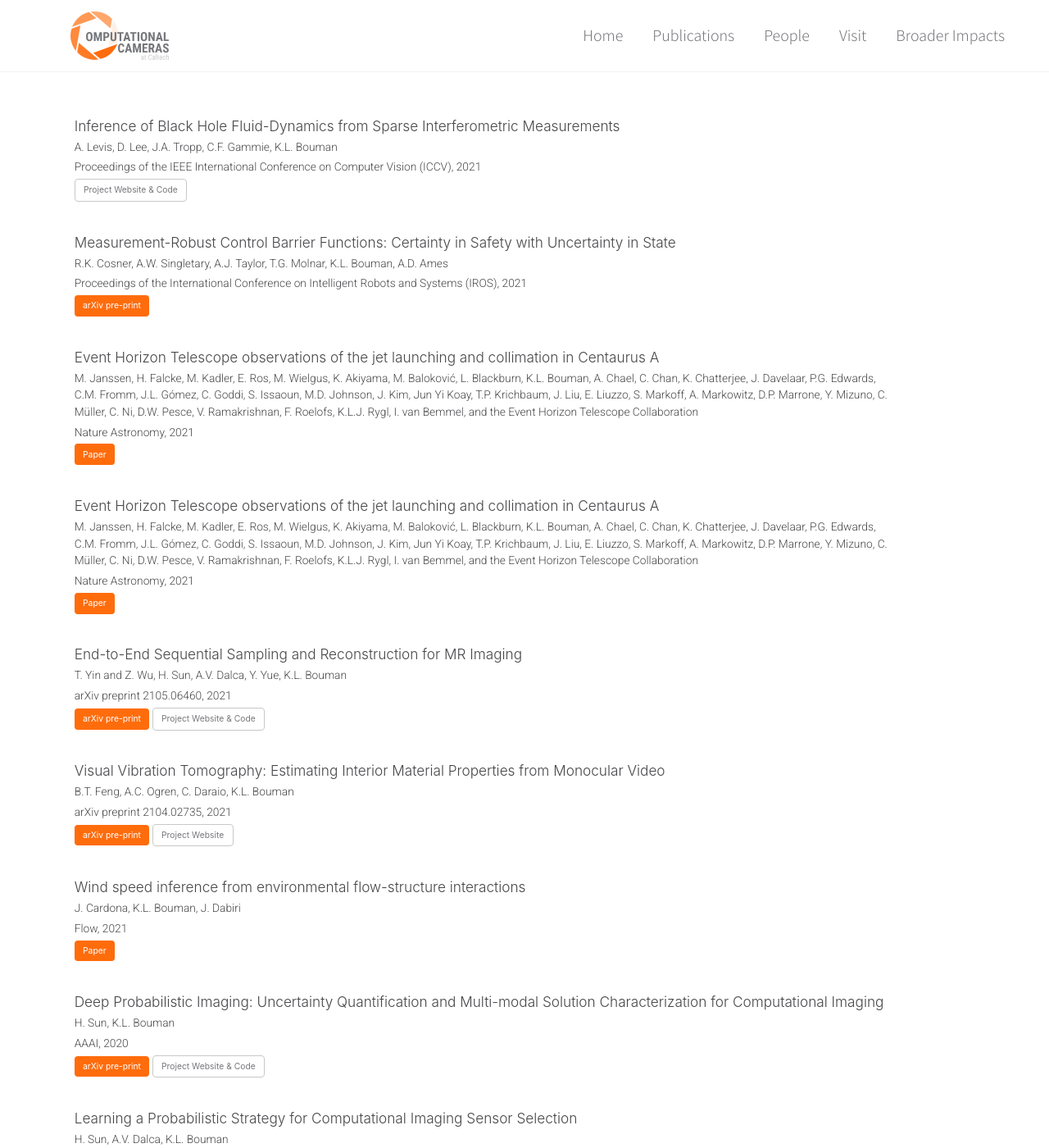
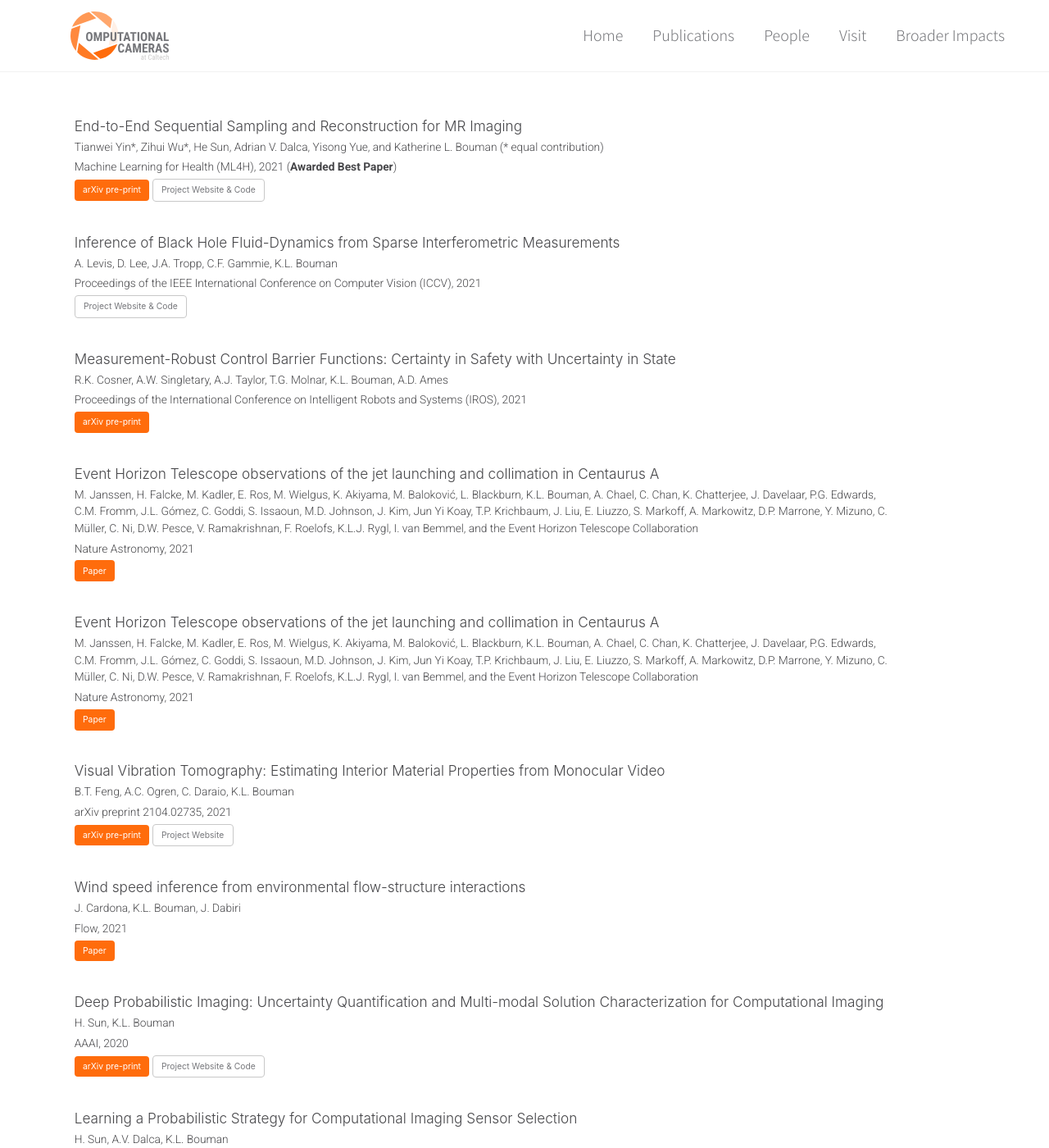
Before and after one commit to boumangroup/boumangroup.github.io, a Jekyll site: the page built from _pages/publications.html, in a window 1280 px wide and 1400 px high. Shown: the whole window at 82% size. Built offline with Jekyll 4.4.1, drawn with Linux system fonts in a browser that asks for light colours; a script that is not in the unit is left out.

Commit message:
Add Ray and Tianwei's ML4H paper

```diff
--- a/_data/publications.yml
+++ b/_data/publications.yml
@@ -14,6 +14,12 @@ highlight:  # publications to be shown on home page
     teaser: publications/seq_sampling_teaser.png
 
 papers:
+  - title: "End-to-End Sequential Sampling and Reconstruction for MR Imaging"
+    authors: "Tianwei Yin\\*, Zihui Wu\\*, He Sun, Adrian V. Dalca, Yisong Yue, and Katherine L. Bouman (\\* equal contribution)"
+    venue: "Machine Learning for Health (ML4H), 2021 (**Awarded Best Paper**)"
+    links:
+      - "[arXiv pre-print](https://arxiv.org/abs/2105.06460){: .btn .btn--orange}"
+      - "[Project Website & Code](http://imaging.cms.caltech.edu/seq-mri/){: .btn .btn--inverse}"
   - title: "Inference of Black Hole Fluid-Dynamics from
 Sparse Interferometric Measurements"
     authors: "A. Levis, D. Lee, J.A. Tropp, C.F. Gammie, K.L. Bouman"
@@ -36,12 +42,6 @@ Sparse Interferometric Measurements"
     venue: "Nature Astronomy, 2021"
     links:
       - "[Paper](https://www.nature.com/articles/s41550-021-01417-w){: .btn .btn--orange}"
-  - title: "End-to-End Sequential Sampling and Reconstruction for MR Imaging"
-    authors: "T. Yin and Z. Wu, H. Sun, A.V. Dalca, Y. Yue, K.L. Bouman"
-    venue: "arXiv preprint 2105.06460, 2021"
-    links:
-      - "[arXiv pre-print](https://arxiv.org/abs/2105.06460){: .btn .btn--orange}"
-      - "[Project Website & Code](http://imaging.cms.caltech.edu/seq-mri/){: .btn .btn--inverse}"
   - title: "Visual Vibration Tomography: Estimating Interior Material Properties from Monocular Video"
     authors: "B.T. Feng, A.C. Ogren, C. Daraio, K.L. Bouman"
     venue: "arXiv preprint 2104.02735, 2021"
```
